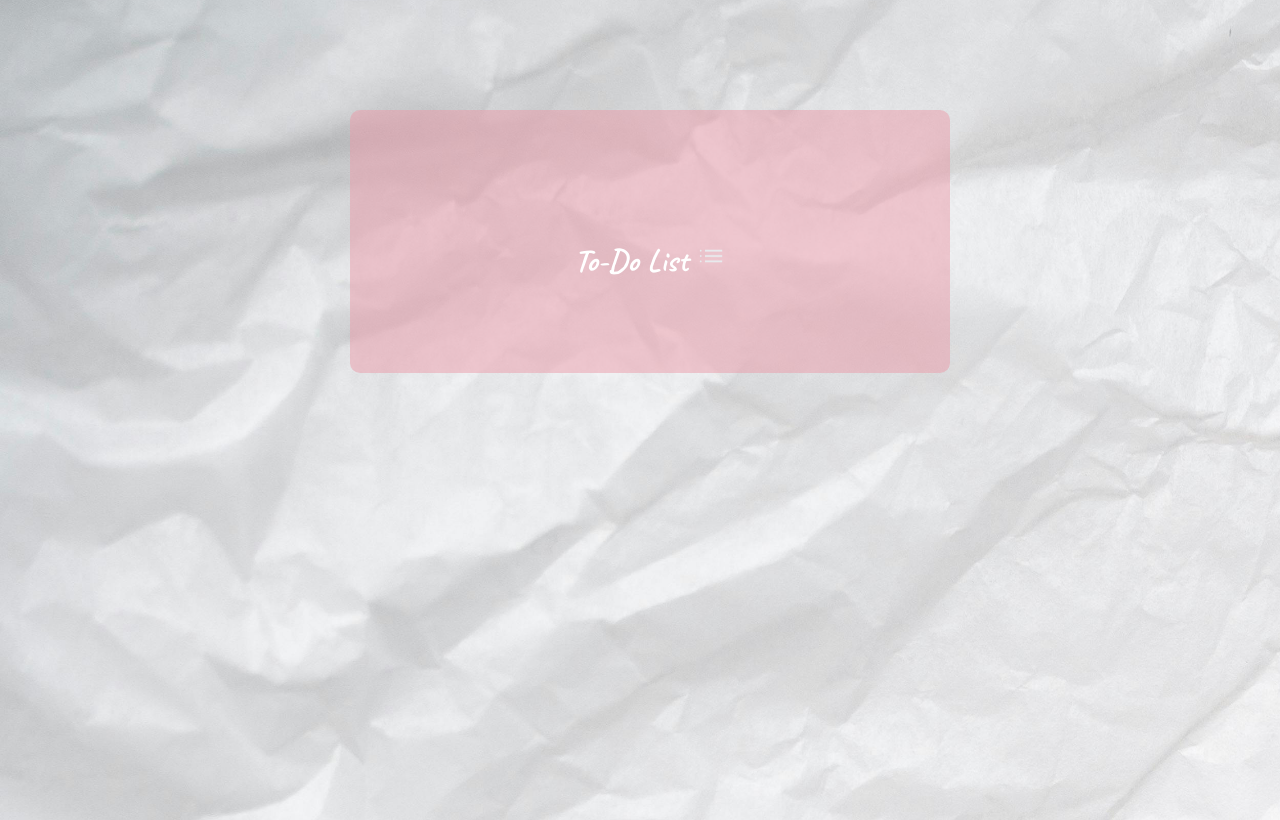
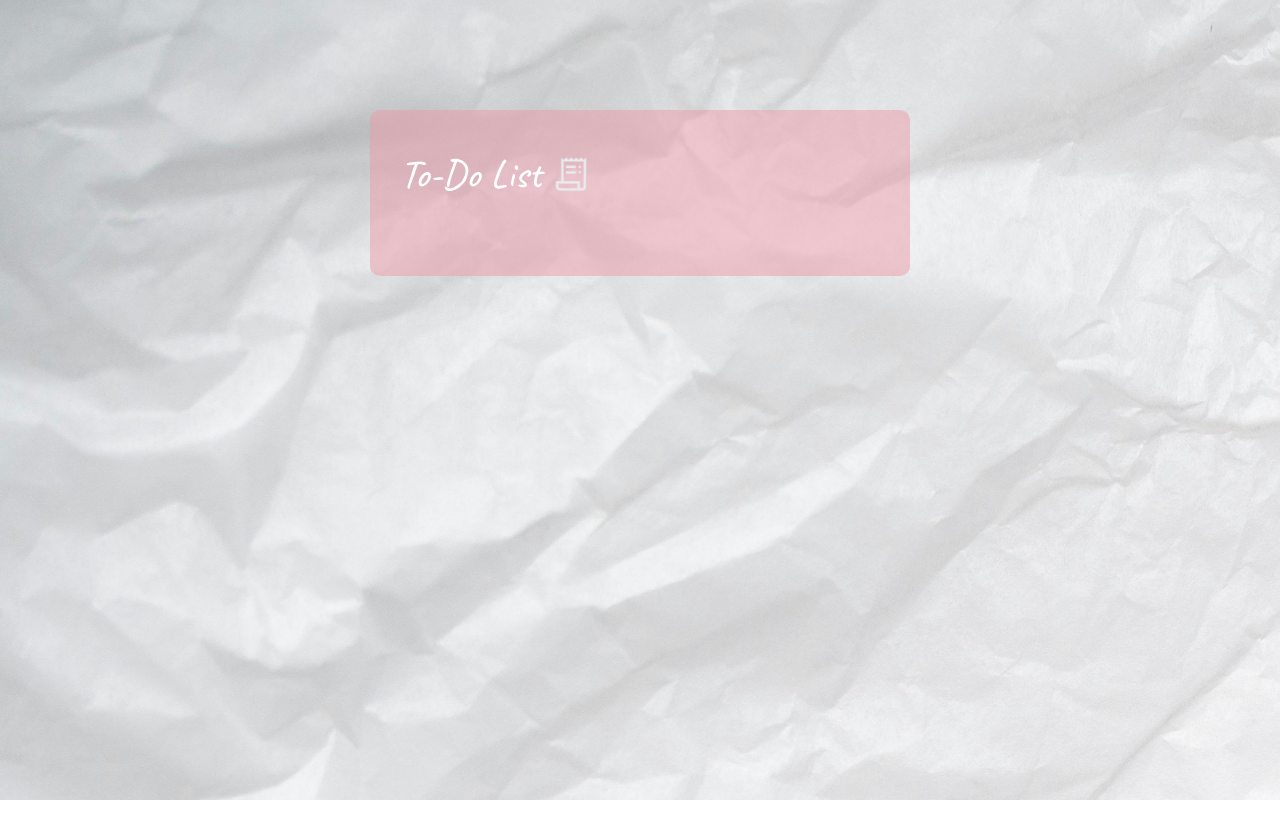
Before and after one commit to Lerato24321/To-do-App, a plain HTML site: page index.html in a window 1280 px wide. Drawn offline with nearby package versions, Linux system fonts and the light colour scheme; a web font is replaced by a local one.

Commit message:
Loaded Bootstrap and changed the icon sizing.

```diff
--- a/index.html
+++ b/index.html
@@ -6,7 +6,8 @@
     <link rel="preconnect" href="https://fonts.googleapis.com">
 <link rel="preconnect" href="https://fonts.gstatic.com" crossorigin>
 <link href="https://fonts.googleapis.com/css2?family=Caveat:wght@400..700&family=Dosis:wght@200..800&family=Madimi+One&family=Poetsen+One&family=Roboto:ital,wght@0,100;0,300;0,400;0,500;0,700;0,900;1,100;1,300;1,400;1,500;1,700;1,900&display=swap" rel="stylesheet">
-    <title>To-do App</title>
+<link href="https://cdn.jsdelivr.net/npm/bootstrap@5.0.2/dist/css/bootstrap.min.css" rel="stylesheet" integrity="sha384-EVSTQN3/azprG1Anm3QDgpJLIm9Nao0Yz1ztcQTwFspd3yD65VohhpuuCOmLASjC" crossorigin="anonymous">
+<title>To-do App</title>
     <link rel="stylesheet" href="styles/styles.css">
 </head>
 
@@ -21,7 +22,7 @@
 
 
 
-        <h1 >To-Do List <img class="list-emoji" src="/list.png"></h1>
+        <h1>To-Do List <img class="d-none d-sm-block" src="/lists.png"></h1>
 
 
 
--- a/styles/styles.css
+++ b/styles/styles.css
@@ -7,7 +7,7 @@ body {
 
 h1 {
     color: white;
-    text-align: center;
+
 }
 
 .container {
@@ -30,10 +30,15 @@ h1 {
 }
 
 
-.list-emoji {
-    width: 30px;
-    display: inline;
-    margin-top: 70px;
+.to-do-app h1 {
+    display: flex;
+    align-items: center;
+    margin-bottom: 0px auto 20px;
+}
+
+.to-do-app img {
+    width: 40px;
+    margin-left: 10px;
 }
 
 
@@ -69,3 +74,9 @@ h1 {
   }
 
 }
+
+@media (min-width: 576px) {
+    .container {
+        max-width: 1400px;
+    }
+}
```
Also changed, not shown: list.png (deleted), lists.png (added).
